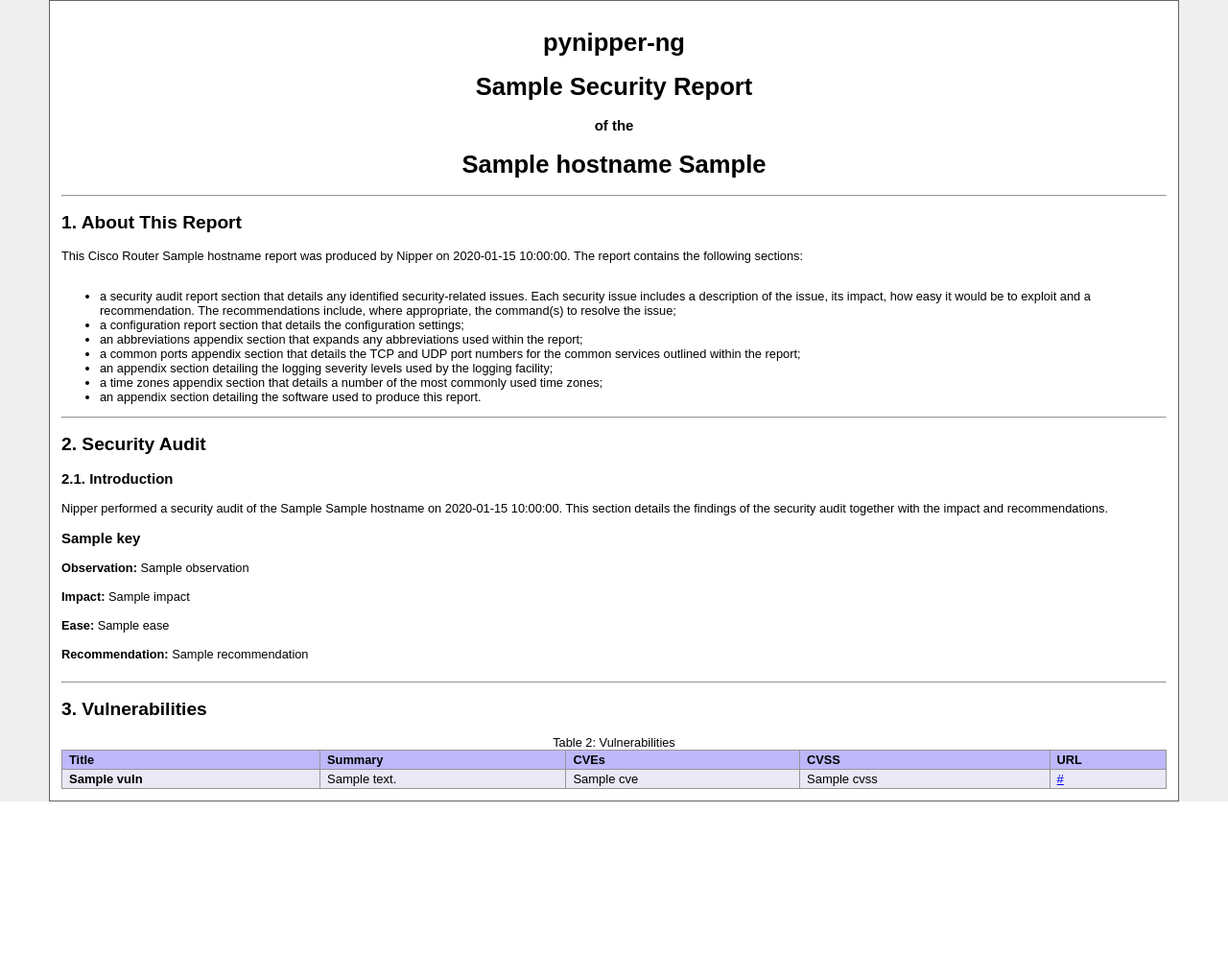
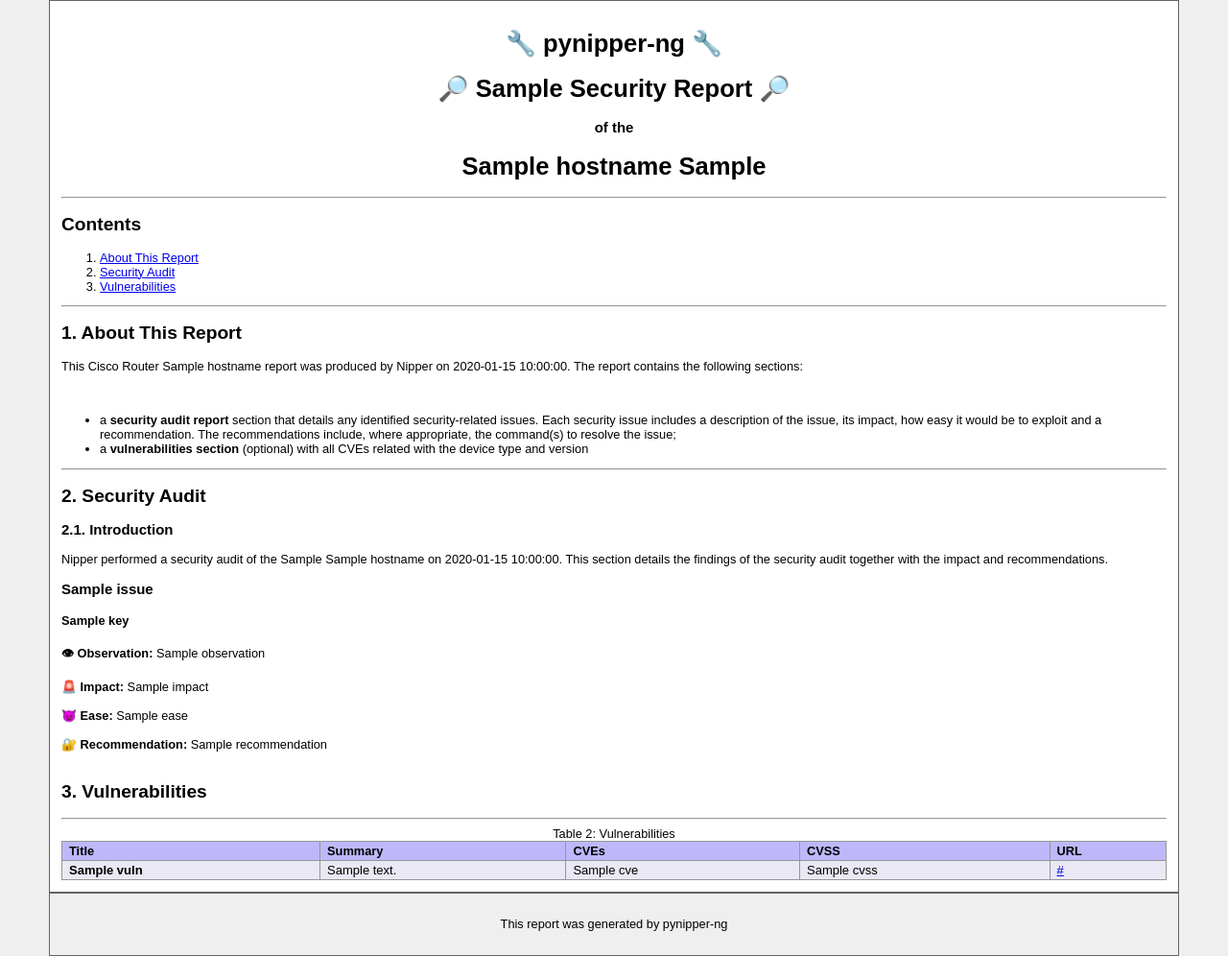
Before and after one commit to syn-4ck/pynipper-ng, a Python web app: template src/report/templates/html_template.html in a window 1280 px wide. Shown: the whole page at 96% size. Before the commit the page ends 835 px from the top, so only its background shows below. Run offline with Jinja, Linux system fonts and the light colour scheme; the template is opened without the code that fills it: most values are stand-ins (such as "Sample title", 1, 10 or a date in 2020); some libraries are stand-ins or nearby versions.

Commit message:
Add DNS plugin & some refactors (#55)
* Add DNS plugin & some refactors

* QA Flake 8 fix

* QA Flake 8 fix

* Windows build fix

* Windows build fix

```diff
--- a/requirements.txt
+++ b/requirements.txt
@@ -3,3 +3,4 @@ requests==2.25.1
 Jinja2==2.11.3
 ciscoconfparse==1.5.29
 click==8.0.3
+markupsafe==2.0.1
--- a/setup.py
+++ b/setup.py
@@ -2,7 +2,7 @@ from setuptools import find_packages
 from setuptools import setup
 from pip._internal.req import parse_requirements
 
-with open('README.md', 'r') as readme_file:
+with open('README.md', 'r', encoding="utf-8") as readme_file:
     readme = readme_file.read()
 
 install_reqs = parse_requirements('requirements.txt', session=False)
--- a/src/analyze/cisco/ios/analyze_cisco_device.py
+++ b/src/analyze/cisco/ios/analyze_cisco_device.py
@@ -3,6 +3,7 @@ import os
 
 from .api.cisco_ios_vulns_service import get_api_vulnerabilities
 from .cisco_parser.parse_config import get_cisco_ios_version, get_cisco_ios_hostname
+from ....devices.common.types import DeviceType
 
 from .core.process_cisco_ios_conf import process_cisco_ios_conf
 
@@ -31,7 +32,8 @@ def analyze_cisco_device(device, input_filename, output_filename, output_type, c
     # Device data to generate report
     data = {}
     data['hostname'] = get_cisco_ios_hostname(input_filename)
-    data['device-type'] = str(device)
+
+    data['device-type'] = [dev.value for dev in DeviceType if dev.name == device][0]
 
     # Generate report
     print("[4/4] Generating report")
--- a/src/analyze/cisco/ios/api/cisco_ios_vulns_service.py
+++ b/src/analyze/cisco/ios/api/cisco_ios_vulns_service.py
@@ -45,14 +45,14 @@ def _get_cisco_ios_vulns_data(version: str, client_id: str, client_secret: str,
     progress_bar = tqdm(total=total_size_in_bytes,
                         unit_divisor=1024, unit='B',
                         unit_scale=True, leave=True)
-    f = open(API_DATA_FILENAME, 'wb')
+    f = open(API_DATA_FILENAME, 'wb', encoding="utf8")
     for data in response.iter_content(block_size):
         progress_bar.update(len(data))
         f.write(data)
     progress_bar.close()
     f.close()
 
-    readable_file = open(API_DATA_FILENAME, 'r')
+    readable_file = open(API_DATA_FILENAME, 'r', encoding="utf8")
     file_data = readable_file.read()
     readable_file.close()
     os.remove(API_DATA_FILENAME)
--- a/src/analyze/cisco/ios/core/base_plugin.py
+++ b/src/analyze/cisco/ios/core/base_plugin.py
@@ -25,3 +25,8 @@ class GenericPlugin(object):
     @abstractmethod
     def analyze(self, config_file) -> None:
         pass
+
+    # The plugins should implement the name() method with the name plugin
+    @abstractmethod
+    def name(self) -> None:
+        pass
--- a/src/analyze/cisco/ios/plugins/http_plugin.py
+++ b/src/analyze/cisco/ios/plugins/http_plugin.py
@@ -7,6 +7,9 @@ class PluginHTTP(GenericPlugin):
 
     def __init__(self):
         super().__init__()
+
+    def name(self):
+        return "HyperText Transfer Protocol (HTTP)"
 
     # If the device has http configured -> true
 
--- a/src/analyze/cisco/ios/plugins/ssh_plugin.py
+++ b/src/analyze/cisco/ios/plugins/ssh_plugin.py
@@ -7,6 +7,9 @@ class PluginSSH(GenericPlugin):
 
     def __init__(self):
         super().__init__()
+
+    def name(self):
+        return "Secure Shell (SSH)"
 
     # If the device has ssh configured -> true
 
--- a/src/devices/common/types.py
+++ b/src/devices/common/types.py
@@ -4,9 +4,9 @@ from enum import Enum
 
 
 class DeviceType(Enum):
-    IOS_SWITCH = 1  # Cisco IOS-based Switch
-    IOS_ROUTER = 2  # Cisco IOS-based Router (default)
-    IOS_CATALYST = 3  # Cisco IOS-based Catalyst
+    IOS_SWITCH = "Cisco IOS-based Switch"
+    IOS_ROUTER = "Cisco IOS-based Router"  # default
+    IOS_CATALYST = "Cisco IOS-based Catalyst"
     '''
     # PIX=4           #Cisco PIX-based Firewall
     # ASA=5           #Cisco ASA-based Firewall
--- a/src/report/report.py
+++ b/src/report/report.py
@@ -23,7 +23,7 @@ def generate_report(output_type, output_filename, issues, vulns_array_sorted, da
 
 
 def _generate_html_report(filename: str, issues: dict, vulns: array, data: dict) -> None:
-    html_file = open(filename, "w")
+    html_file = open(filename, "w", encoding="utf8")
 
     date = datetime.datetime.now().date()
     device_type = data["device-type"]
@@ -52,7 +52,7 @@ def _generate_html_report(filename: str, issues: dict, vulns: array, data: dict)
 
 
 def _generate_json_report(filename: str, issues: dict, vulns: array, data: dict) -> None:
-    json_file = open(filename, "w")
+    json_file = open(filename, "w", encoding="utf8")
 
     device_type = data["device-type"]
     hostname = data["hostname"]
--- a/src/report/templates/html_template.html
+++ b/src/report/templates/html_template.html
@@ -12,53 +12,78 @@
     <body class="mainbody">
         <div class="pagebody">
             <div id="title_header" style="text-align:center">
-                <h1>pynipper-ng</h1>
-                <h1>{{ device_type }} Security Report</h1>
+                <h1>&#128295; pynipper-ng &#128295;</h1>
+                <h1>&#128270; {{ device_type }} Security Report &#128270;</h1>
                 <h3>of the</h3>
                 <h1>{{ hostname }} {{ device_type }}</h1>
+            </div>
+            <div id="index">
+                <hr>
+                <h2>Contents</h2>
+                <ol>
+                    <li><a href="#report">About This Report</a></li>
+                    {% if issues %}
+                        <li><a href="#security-issues">Security Audit</a></li>
+                    {% endif %}
+                    {% if vulns %}
+                        <li><a href="#security-vulns">Vulnerabilities</a></li>
+                    {% endif %}
+                </ol>
             </div>
             <div id="report">
                 <div id="about_div">
                     <hr>
-                        <h2>1. <a>About This Report</a></h3>
-                        This Cisco Router {{ hostname }} report was produced by Nipper on {{ date }}. The report contains the following sections:<br>
-                        &nbsp;<br>
-
+                        <h2>1. About This Report</h3>
+                        <p>This Cisco Router {{ hostname }} report was produced by Nipper on {{ date }}. The report contains the following sections:</p><br>
                         <ul>
-                            <li>a security audit report section that details any identified security-related issues. Each security issue includes a description of the issue, its impact, how easy it would be to exploit and a recommendation. The recommendations include, where appropriate, the command(s) to resolve the issue;</li>
-                            <li>a configuration report section that details the configuration settings;</li>
+                            {% if issues %}
+                                <li>a <strong>security audit report</strong> section that details any identified security-related issues. Each security issue includes a description of the issue, its impact, how easy it would be to exploit and a recommendation. The recommendations include, where appropriate, the command(s) to resolve the issue;</li>
+                            {% endif %}
+                            {% if vulns %}
+                                <li>a <strong>vulnerabilities section</strong> (optional) with all CVEs related with the device type and version</li>
+                            {% endif %}
+                            <!-- <li>a configuration report section that details the configuration settings;</li>
                             <li>an abbreviations appendix section that expands any abbreviations used within the report;</li>
                             <li>a common ports appendix section that details the TCP and UDP port numbers for the common services outlined within the report;</li>
                             <li>an appendix section detailing the logging severity levels used by the logging facility;</li>
                             <li>a time zones appendix section that details a number of the most commonly used time zones;</li>
-                            <li>an appendix section detailing the software used to produce this report.</li>
+                            <li>an appendix section detailing the software used to produce this report.</li> -->
                         </ul>
-
-
                 </div>
             </div>
+            {% if issues %}
             <div id="security-issues">
                 <hr>
                     <h2>2. Security Audit</h2>
                     <h3>2.1. Introduction</h3>
-                    Nipper performed a security audit of the {{ device_type }} {{ hostname }} on {{ date }}. This section details the findings of the security audit together with the impact and recommendations.
-
-                    {% for key, value in issues.items() %}
-                        <h3>{{key}}</h3>
-                        <strong>Observation:</strong> {{value.observation}}<br/>
-                        <br/>
-                        <strong>Impact:</strong> {{value.impact}}<br/>
-                        <br/>
-                        <strong>Ease:</strong> {{value.ease}}<br/>
-                        <br/>
-                        <strong>Recommendation:</strong> {{value.recommendation}}<br/>
-                        <br/>
+                    <div id="security-audit-text">
+                        <p>
+                            Nipper performed a security audit of the {{ device_type }} {{ hostname }} on {{ date }}. This section details the findings of the security audit together with the impact and recommendations.
+                        </p>
+                    </div>
+                    {% for title_plugin, issue_list in issues.items() %}
+                        <h3>{{title_plugin}}</h3>
+                        {% for key, value in issue_list.items() %}
+                            <div id="security-audit-text">
+                                <h4>{{key}}</h4>
+                                <strong>&#128065; Observation:</strong> {{value.observation}}<br/>
+                                <br/>
+                                <strong>&#128680; Impact:</strong> {{value.impact}}<br/>
+                                <br/>
+                                <strong>&#128127; Ease:</strong> {{value.ease}}<br/>
+                                <br/>
+                                <strong>&#128272; Recommendation:</strong> {{value.recommendation}}<br/>
+                                <br/>
+                            </div>
+                        {% endfor %}
                     {% endfor %}
                 </hr>
             </div>
+            {% endif %}
+            {% if vulns %}
+            <h2>3. Vulnerabilities</h2>
             <div id="security-vulns">
                 <hr>
-                    <h2>3. Vulnerabilities</h2>
                     <table class="table" id="vulnTable">
                         <caption>Table 2: Vulnerabilities</caption>
                         <thead>
@@ -84,7 +109,11 @@
                     </table>
                 </hr>
             </div>
+            {% endif %}
         </div>
+        <footer>
+            <p>This report was generated by pynipper-ng</p>
+          </footer>
         <script type="text/javascript">
             {% include "impact-color.js" %}
         </script>
--- a/src/report/templates/style.css
+++ b/src/report/templates/style.css
@@ -41,3 +41,11 @@ body {
     font-size: 100%;
     background-color: #BEB8FB;
 }
+footer {
+    text-align: center;
+    background-color: #EFEFEF;
+    width: 90%;
+    margin: 0px auto;
+    padding: 12px;
+    border: solid 1px rgb(100,100,100);
+}
```
Also changed, not shown: src/analyze/cisco/ios/core/process_cisco_ios_conf.py (+5 -3 lines), src/analyze/cisco/ios/plugins/dns_plugin.py (added, +47 -0 lines), src/report/templates/img/logo.png (added), 1 other file.
